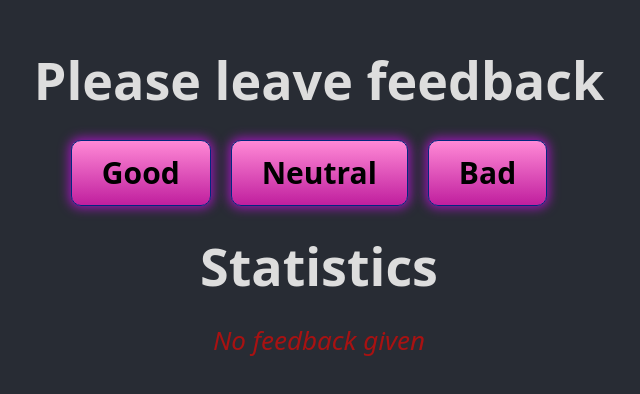
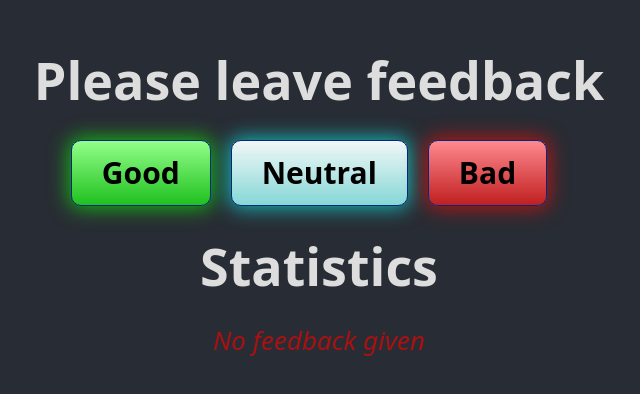
Before and after one commit to MeatyRenegade/goit-react-hw-02-feedback, a React (Create React App) app: page / in a window 1280 px wide. Shown: the part 270-664 px from the top of the page, without its empty margins (321-961 px from the left). Built offline with nearby package versions, Linux system fonts and the light colour scheme.

Commit message:
Правки в цветах кнопок отзывов

```diff
--- a/src/components/FeedbackOptions/FeedbackOptions.js
+++ b/src/components/FeedbackOptions/FeedbackOptions.js
@@ -4,13 +4,25 @@ import styles from './FeedbackOptions.module.css';
 const FeedbackOptions = ({ options }) => {
   return (
     <div>
-      <button type="button" className={styles.button} onClick={options.good}>
+      <button
+        type="button"
+        className={styles.button__good}
+        onClick={options.good}
+      >
         Good
       </button>
-      <button type="button" className={styles.button} onClick={options.neutral}>
+      <button
+        type="button"
+        className={styles.button__neutral}
+        onClick={options.neutral}
+      >
         Neutral
       </button>
-      <button type="button" className={styles.button} onClick={options.bad}>
+      <button
+        type="button"
+        className={styles.button__bad}
+        onClick={options.bad}
+      >
         Bad
       </button>
     </div>
--- a/src/components/FeedbackOptions/FeedbackOptions.module.css
+++ b/src/components/FeedbackOptions/FeedbackOptions.module.css
@@ -1,4 +1,4 @@
-.button {
+/* .button {
   padding: 15px 30px;
   margin-right: 20px;
   border-radius: 10px;
@@ -12,15 +12,85 @@
   box-shadow: 0px 0px 11px 2px #9d16b8;
   font-size: 30px;
   font-weight: 600;
+} */
+
+.button__good {
+  padding: 15px 30px;
+  margin-right: 20px;
+  border-radius: 10px;
+  border: 1px solid #012880;
+  background-image: linear-gradient(-180deg, #93ff89 0%, #1fc01f 100%);
+  box-shadow: 0 1rem 1.25rem 0 rgba(11, 231, 29, 0.5),
+    0 -0.25rem 1.5rem rgb(27, 155, 15) inset,
+    0 0.75rem 0.5rem rgba(255, 255, 255, 0.4) inset,
+    0 0.25rem 0.5rem 0 rgb(70, 207, 88) inset;
+  outline: none;
+  box-shadow: 0px 0px 20px 2px #16b816;
+  font-size: 30px;
+  font-weight: 600;
 }
 
-.button:hover {
-  box-shadow: 0 1rem 1.25rem 0 rgba(139, 7, 128, 0.5),
-    0 -0.25rem 1.5rem rgb(95, 13, 133) inset,
+.button__neutral {
+  padding: 15px 30px;
+  margin-right: 20px;
+  border-radius: 10px;
+  border: 1px solid #012880;
+  background-image: linear-gradient(-180deg, #f0f7f6 0%, #1fc0c080 100%);
+  box-shadow: 0 1rem 1.25rem 0 rgba(11, 216, 231, 0.5),
+    0 -0.25rem 1.5rem rgb(15, 155, 148) inset,
     0 0.75rem 0.5rem rgba(255, 255, 255, 0.4) inset,
-    0 0.25rem 0.5rem 0 rgb(95, 39, 110) inset;
+    0 0.25rem 0.5rem 0 rgb(70, 202, 207) inset;
+  outline: none;
+  box-shadow: 0px 0px 20px 2px #16b8b8;
+  font-size: 30px;
+  font-weight: 600;
 }
 
-.button:active {
+.button__bad {
+  padding: 15px 30px;
+  margin-right: 20px;
+  border-radius: 10px;
+  border: 1px solid #012880;
+  background-image: linear-gradient(-180deg, #ff898f 0%, #c01f1f 100%);
+  box-shadow: 0 1rem 1.25rem 0 rgba(231, 11, 11, 0.5),
+    0 -0.25rem 1.5rem rgb(155, 15, 15) inset,
+    0 0.75rem 0.5rem rgba(255, 255, 255, 0.4) inset,
+    0 0.25rem 0.5rem 0 rgb(207, 70, 70) inset;
+  outline: none;
+  box-shadow: 0px 0px 20px 2px #b81616;
+  font-size: 30px;
+  font-weight: 600;
+}
+
+.button__good:hover {
+  box-shadow: 0 1rem 1.25rem 0 rgba(11, 139, 7, 0.5),
+    0 -0.25rem 1.5rem rgb(13, 133, 19) inset,
+    0 0.75rem 0.5rem rgba(255, 255, 255, 0.4) inset,
+    0 0.25rem 0.5rem 0 rgb(39, 110, 45) inset;
+}
+
+.button__neutral:hover {
+  box-shadow: 0 1rem 1.25rem 0 rgba(7, 139, 132, 0.336),
+    0 -0.25rem 1.5rem rgb(13, 129, 133) inset,
+    0 0.75rem 0.5rem rgba(255, 255, 255, 0.4) inset,
+    0 0.25rem 0.5rem 0 rgb(39, 110, 106) inset;
+}
+
+.button__bad:hover {
+  box-shadow: 0 1rem 1.25rem 0 rgba(139, 7, 7, 0.5),
+    0 -0.25rem 1.5rem rgb(133, 13, 13) inset,
+    0 0.75rem 0.5rem rgba(255, 255, 255, 0.4) inset,
+    0 0.25rem 0.5rem 0 rgb(110, 39, 39) inset;
+}
+
+.button__good:active {
   transform: translateY(5px);
 }
+
+.button__neutral:active {
+  transform: translateY(5px);
+}
+
+.button__bad:active {
+  transform: translateY(5px);
+}
```
